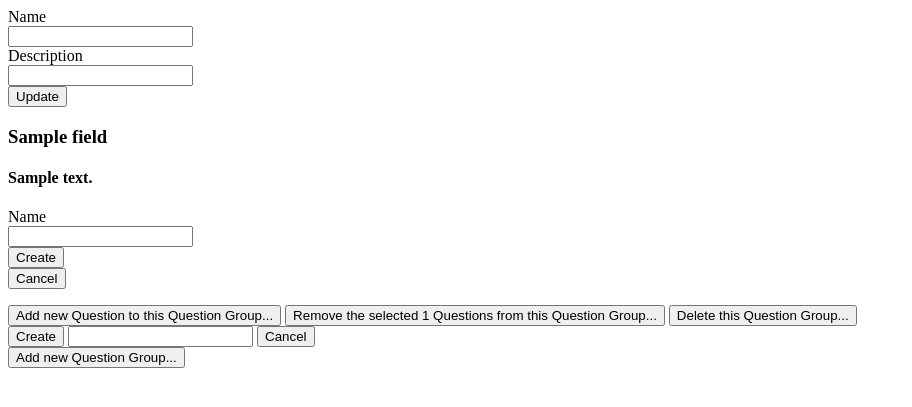
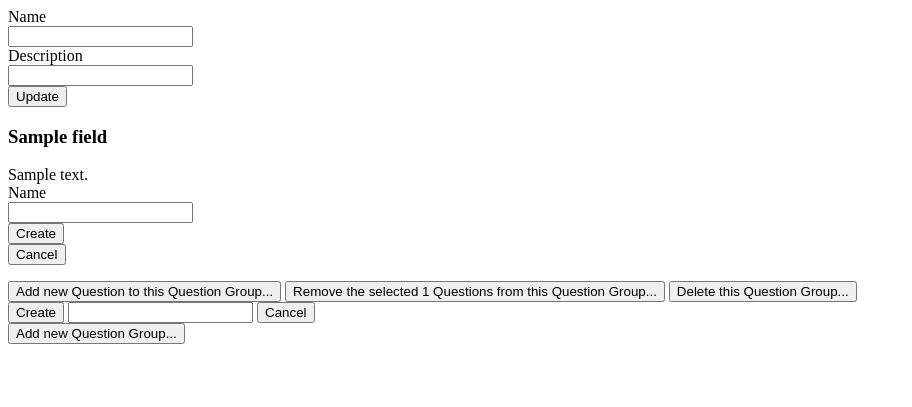
Before and after one commit to yeldiRium/st3k101, a Flask app: template websrv-flask/app/static/js/templates/EditSurvey.html in a window 1280 px wide. Shown: the top 407 px of the page, without its empty margins (0-912 px from the left). Run offline with Flask 2, Linux system fonts and the light colour scheme; the template is opened without the code that fills it: most values are stand-ins (such as "Sample title", 1, 10 or a date in 2020).

Commit message:
UPDATE improve question list layout

```diff
--- a/websrv-flask/app/static/js/templates/EditSurvey.html
+++ b/websrv-flask/app/static/js/templates/EditSurvey.html
@@ -33,7 +33,7 @@
         <div class="panel-body">
             <div class="list-group">
                 <a class="list-group-item" ng-repeat="question in questionGroup.fields.questions" ng-click="toggleSelect(questionGroup, question)" ng-class="{'list-group-item-info': selection.questions[question.uuid] == true}">
-                    <h4 class="list-group-item-heading">{{ question.fields.text }}</h4>
+                    {{ question.fields.text }}
                 </a>
             </div>
         </div>
```
